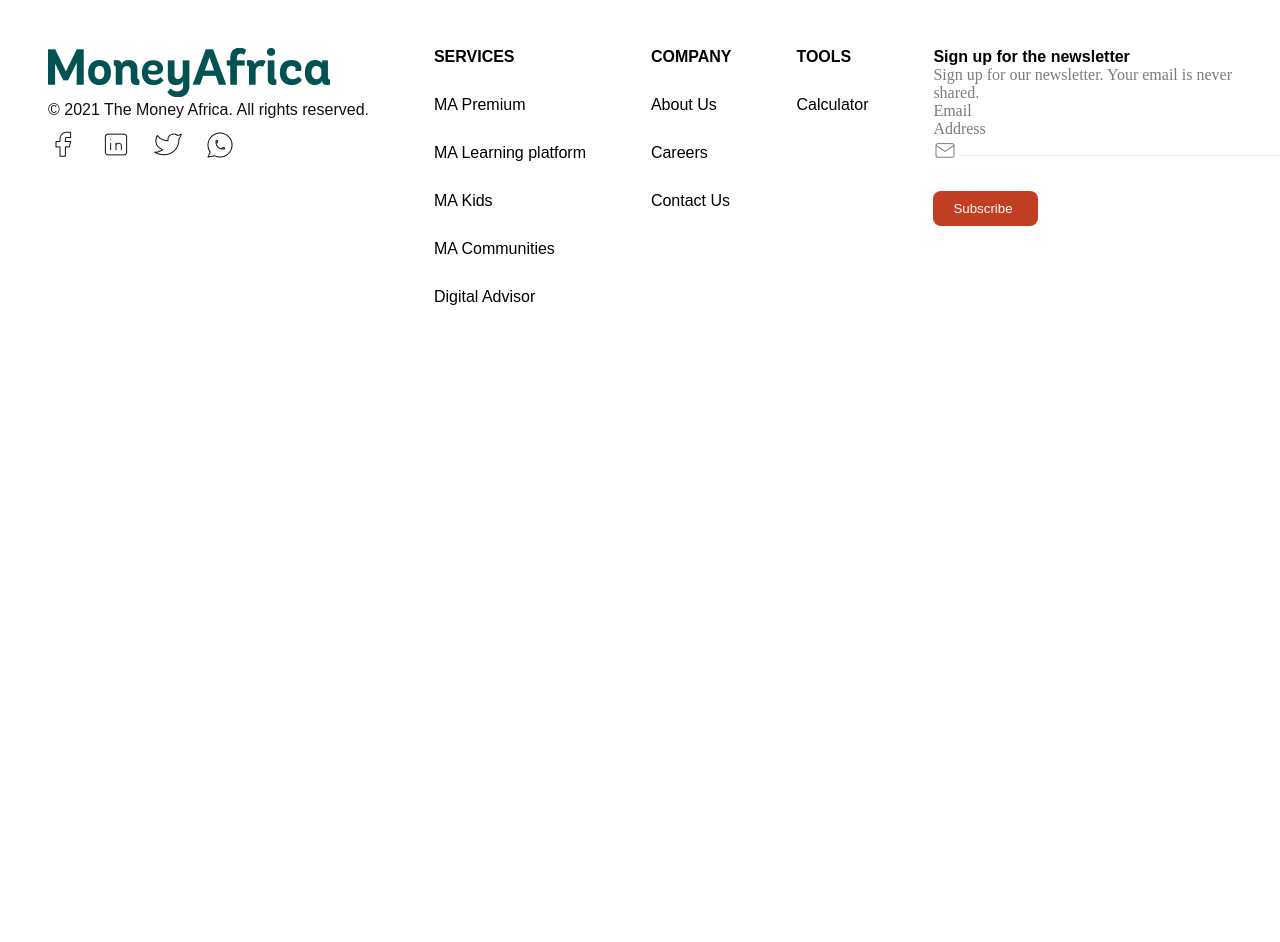
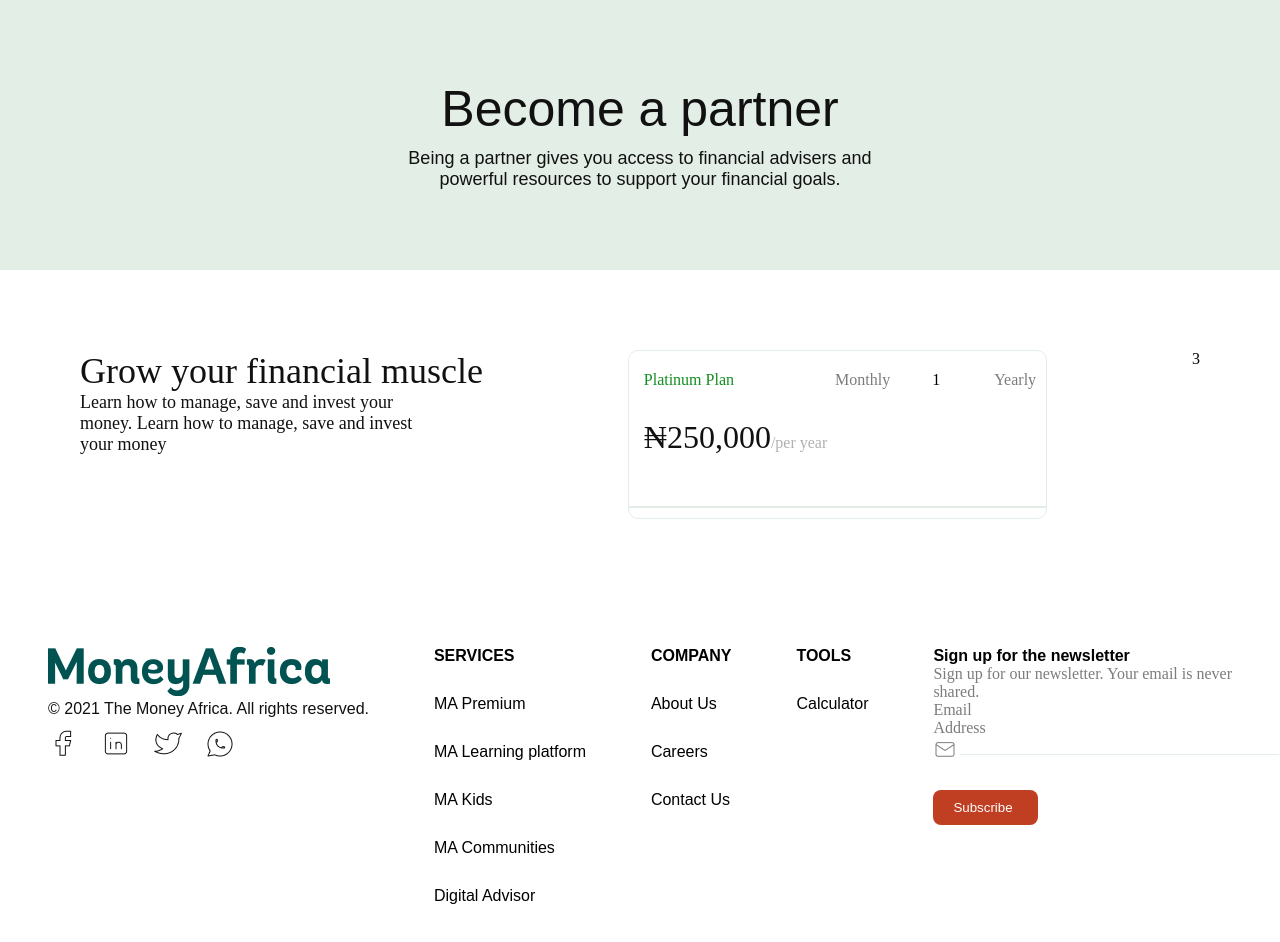
Before and after one commit to victory-nwawunze/clone-financial-website, a React (Create React App) app: page /moneyAfrica/MoneyAfricaPremiumPage in a window 1280 px wide. Shown: the top 942 px of the page. Before the commit the page ends 800 px from the top, so only its background shows below. Built offline with nearby package versions, Linux system fonts and the light colour scheme.

Commit message:
Creating MoneyAfricaPremiumPage

```diff
--- a/src/App.js
+++ b/src/App.js
@@ -5,6 +5,7 @@
 import MoneyAfricaGuestPage from "./components/MoneyAfricaGuestPage/MoneyAfricaGuestPage";
 import Navbar from "./components/Navbar/Navbar";
 import { Route, Routes, Navigate } from "react-router-dom";
+import MoneyAfricaPremiumPage from "./components/MoneyAfricaPremiumPage/MoneyAfricaPremiumPage";
 
 function App() {
   return (
@@ -17,6 +18,10 @@
           path={"/moneyAfrica/ContactUs"}
           element={<MoneyAfricaContactUsPage />}
         />
+        <Route
+          path={"/moneyAfrica/MoneyAfricaPremiumPage"}
+          element={<MoneyAfricaPremiumPage />}
+        />
       </Routes>
 
       <FooterComponent />
--- /dev/null
+++ b/src/components/MoneyAfricaPremiumPage/MoneyAfricaPremiumPage.js
@@ -0,0 +1,54 @@
+/** @format */
+
+import React from "react";
+
+const MoneyAfricaPremiumPage = () => {
+  return (
+    <React.Fragment>
+      <div className="MoneyAfricaPremiumPage">
+        <p className="text-center text-font StylesPathnerText">
+          Become a partner
+        </p>
+        <p className="text-center text-font PathnerText">
+          Being a partner gives you access to financial advisers and
+          <br /> powerful resources to support your financial goals.
+        </p>
+      </div>
+      <div className="MoneyAfricaPremiumPageCard padding-5">
+        <div className="df justify-content-betw">
+          <div>
+            <p className="GrowFinancialTextStyle">Grow your financial muscle</p>
+            <p className="MoreFinancialTextStyle">
+              Learn how to manage, save and invest your
+              <br /> money. Learn how to manage, save and invest
+              <br /> your money
+            </p>
+          </div>
+          <div className="CardBorderOne">
+            <div className="df">
+              <div>
+                <p className="stylePremiumText">Platinum Plan</p>
+              </div>
+              <div>
+                <p className="StyleTextForMonthly">Monthly</p>
+              </div>
+              <div>
+                <p className="StyleTextForToggleButton">1</p>
+              </div>
+              <div>
+                <p className="StyleYearlyText">Yearly</p>
+              </div>
+            </div>
+            <p className="StyleAmountText">
+              ₦250,000<span className="PerYearStyles">/per year</span>
+            </p>
+            <hr className="StyleCardLines" />
+          </div>
+          <div>3</div>
+        </div>
+      </div>
+    </React.Fragment>
+  );
+};
+
+export default MoneyAfricaPremiumPage;
--- a/src/index.css
+++ b/src/index.css
@@ -331,6 +331,95 @@
   border: none;
   margin-top: 40px;
   border-radius: 8px;
-  margin-left: 75%;
+  margin-left: 26rem;
   cursor: pointer;
 }
+.StylesPathnerText{
+  font-weight: 500;
+  font-size: 50px;
+  color: #111111;
+  font-style: normal;
+}
+.PathnerText{
+  font-weight: 400;
+  font-size: 18px;
+  color: #111111;
+  font-style: normal;
+  padding-top: 10px;
+}
+.MoneyAfricaPremiumPage{
+  background-color: #E3EEE7;
+  padding: 5rem;
+}
+
+.padding-5{
+  padding: 5rem;
+}
+.GrowFinancialTextStyle{
+  font-size: 36px;
+  font-weight: 500;
+  font-style: normal;
+  color: #111111;
+}
+.MoreFinancialTextStyle{
+  font-style: normal;
+  color: #111111;
+  font-size: 18px;
+  font-weight: 400;
+}
+.CardBorderOne{
+  border: 1px solid #E3EEE7;
+  border: 1px solid #E3EEE7;
+    padding-bottom: 10px;
+    padding-top: 10px;
+    border-radius: 10px;
+
+}
+.stylePremiumText{
+  color: #128E1F;
+ padding-top: 10px;
+ padding-bottom: 10px;
+ padding-right: 25px;
+ padding-left: 15px;
+}
+.StyleTextForMonthly{
+padding-top: 10px;
+    padding-bottom: 10px;
+    padding-right: 10px;
+    padding-left: 76px;
+    color: #7C7C7C;
+}
+.StyleTextForToggleButton{
+      padding-top: 10px;
+    padding-bottom: 10px;
+    padding-right: 11px;
+    padding-left: 32px;
+}
+.StyleYearlyText{
+ padding-top: 10px;
+    padding-bottom: 10px;
+    padding-right: 10px;
+    padding-left: 43px;
+    color: #7C7C7C;
+}
+.StyleAmountText{
+  padding-top: 20px;
+ padding-bottom: 10px;
+ padding-right: 25px;
+ padding-left: 15px;
+ font-weight: 500;
+ font-size: 32px;
+ font-style: normal;
+ color: #111111;
+ padding-bottom: 12%;
+}
+.PerYearStyles{
+  font-weight: 400;
+  font-size: 16px;
+  font-style: normal;
+  color: #B3AFAF;
+
+}
+.StyleCardLines{
+  border:1px solid  #E3EEE7;
+}
```
